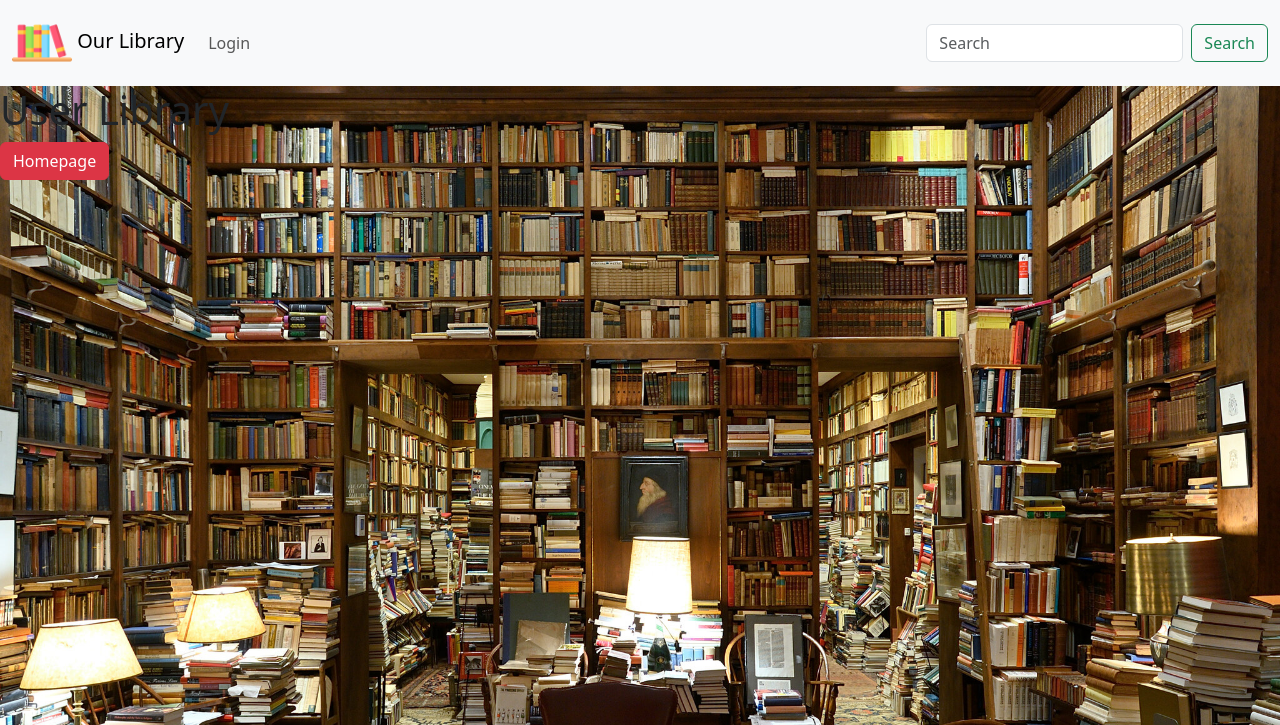
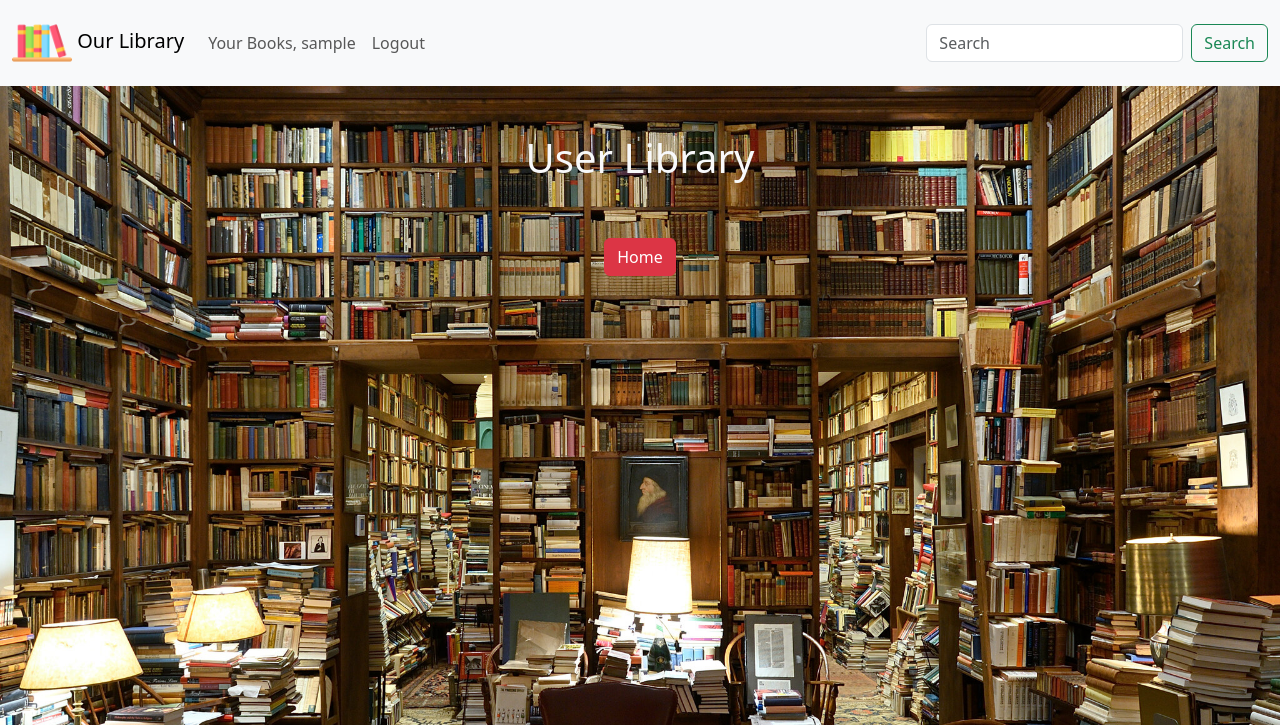
Before and after one commit to pierluigicarrieri/our-library, a PHP site: page /Personal_Projects/user_library.php in a window 1280 px wide. Shown: the top 725 px of the page. Run offline with PHP 8.4, Linux system fonts and the light colour scheme; the visitor is signed in with stand-in values (Sample User, id 1); data that the repository does not hold is empty.

Commit message:
More work done on header

```diff
--- a/components/header.php
+++ b/components/header.php
@@ -31,8 +31,11 @@
                         <li class="nav-item">
                             <a class="nav-link" href="http://localhost:8888/Personal_Projects/our_library/pages/login.php">Login</a>
                         </li>
-                    <!-- If user is logged in shows Logout link -->
+                    <!-- If user is logged in shows User's library link and Logout link -->
                     <?php } else { ?>
+                        <li class="nav-item">
+                            <a class="nav-link" href="http://localhost:8888/Personal_Projects/our_library/pages/user_library.php">Your Books, <?php echo $_SESSION['logged_user'] ?></a>
+                        </li>
                         <li class="nav-item">
                             <a class="nav-link" href="http://localhost:8888/Personal_Projects/our_library/pages/logout.php">Logout</a>
                         </li>
--- a/pages/user_library.php
+++ b/pages/user_library.php
@@ -1,5 +1,11 @@
 <?php
-    $title = 'Our Library - User Library';
+    // Starts session
+    session_start();
+
+    // Variable for page title, interpolation with the logged user
+    $title = "Our Library - ".$_SESSION['logged_user']."'s Books";
+    // Variable for css sheet link
+    $stylesheet = '../style/user_library.css';
 ?>
 
     <?php
@@ -7,9 +13,9 @@
     ?>
 
     <main>
-        <h1>User Library</h1>
-        <div>
-            <a href="http://localhost:8888/Personal_Projects/our_library/pages/index.php" class="btn btn-danger">Homepage</a>
+        <h1 class="p-5 text-center text-light">User Library</h1>
+        <div class="button_wrapper d-flex justify-content-center">
+            <a class="btn btn-danger" href="http://localhost:8888/Personal_Projects/our_library/pages/index.php">Home</a>
         </div>
     </main>
 
```
Also changed, not shown: to_do.txt (+3 -4 lines).
